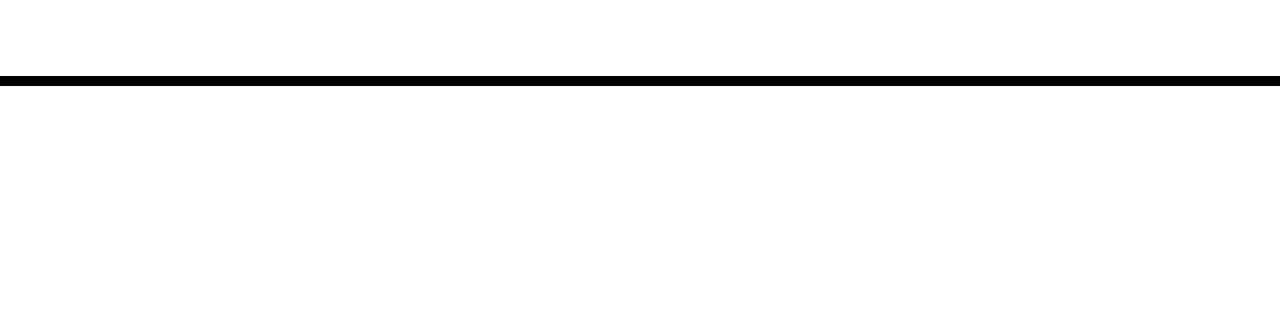
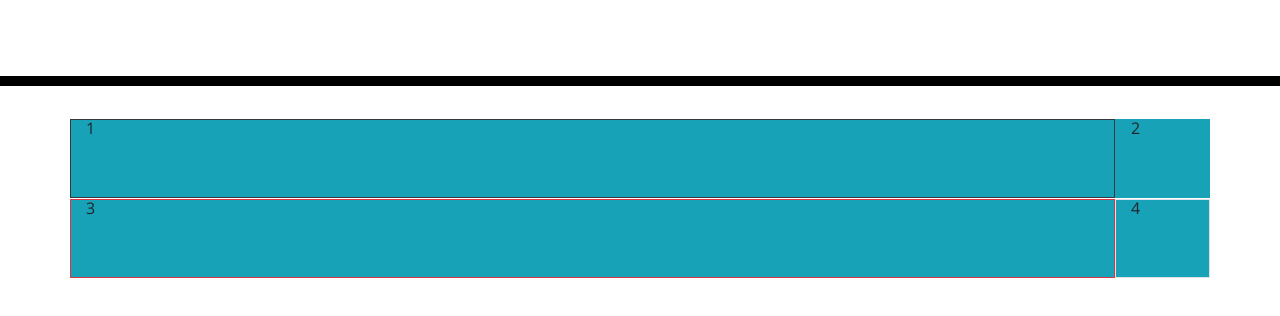
Before and after one commit to CoderJ01/daily-planner, a plain HTML site: page index.html in a window 1280 px wide. Shown: the part 182-498 px from the top of the page. Drawn offline with nearby package versions, Linux system fonts and the light colour scheme.

Commit message:
wireframe first two business hour blocks (rows)

```diff
--- a/index.html
+++ b/index.html
@@ -28,23 +28,24 @@
       <p class="lead">A simple calendar app for scheduling your work day</p>
       <p id="currentDay" class="lead"></p>
     </header>
-    <div class="container">
+    <section class="container">
       <!-- first hour -->
-      <div>
-        <div>
+      <div class="row bg-info">
+
+        <div class="col-sm-11 border border-dark">1
 
         </div>
-        <div>
+        <div class="col-sm-1 border border-info">2
 
         </div>
+
       </div>
-
       <!-- second -->
-      <div>
-        <div>
+      <div class="row bg-info">
+        <div class="col-sm-11 border-5 border-danger border">3
 
         </div>
-        <div>
+        <div class="col-sm-1 border border info">4
 
         </div>
       </div>
@@ -71,7 +72,7 @@
 
       <!-- add more later -->
 
-    </div>
+    </section>
 
     <script src="https://code.jquery.com/jquery-3.4.1.min.js"></script>
     <script src="https://cdnjs.cloudflare.com/ajax/libs/moment.js/2.24.0/moment.min.js"></script>
```
